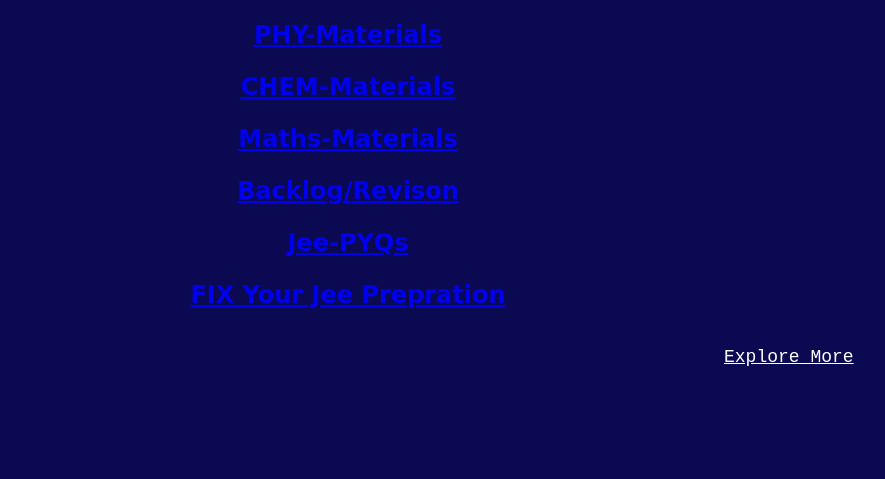
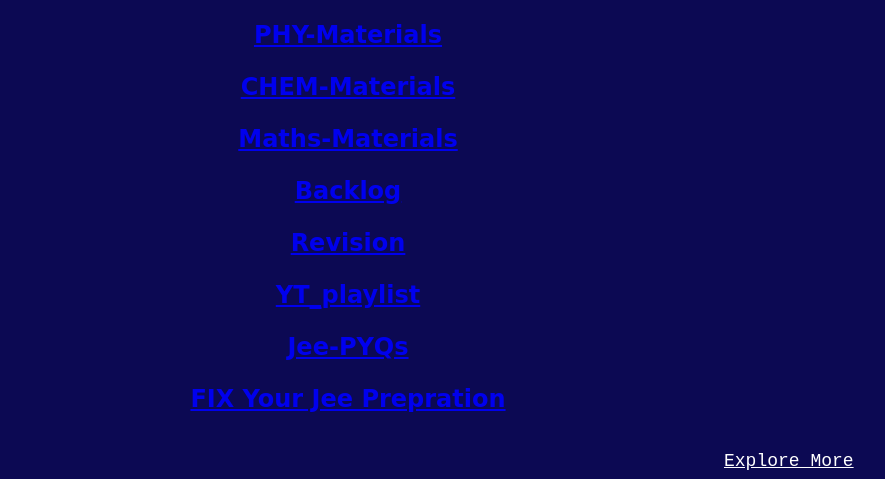
Before and after one commit to OmUtkarsh75j/mystuffs, a plain HTML site: page index.html in a window 1280 px wide. Shown: the part 504-983 px from the top of the page, without its empty margins (292-1177 px from the left). Before the commit the page ends 879 px from the top, so only its background shows below. Drawn offline with Linux system fonts and the light colour scheme.

Commit message:
Update index.html

```diff
--- a/index.html
+++ b/index.html
@@ -18,7 +18,7 @@
     .var2{
         font-size: x-large;
         font-weight: bolder;
-        color: #fff;
+        color: #FFFACD;
         font-family: cursive;
         text-align: center;
 
@@ -61,7 +61,9 @@
         <p> <a href="https://drive.google.com/drive/u/0/mobile/folders/1mc6DqMUZhEb4jP2B2MmSYf9COpIYKhP4?usp=sharing" target="_blank">PHY-Materials </a> </p>
         <p> <a href="https://drive.google.com/drive/folders/1eY24sJWSLriH4ygHDTG6rnV72biJfQOx"target="_blank">CHEM-Materials</a> </p>
         <p> <a href="https://drive.google.com/drive/u/0/mobile/folders/1ojfJwY3PLYZEiLAwxTz1qwKOzYFyaYZ8"target="_blank">Maths-Materials</a> </p>
-        <p> <a href="https://backlog.sankalpbhaiya.com/"target="_blank">Backlog/Revison</a> </p>
+        <p> <a href="https://backlog.sankalpbhaiya.com/"target="_blank">Backlog</a> </p>
+        <p> <a href="https://revision.sankalpbhaiya.com/">Revision</a> </p>
+        <p> <a href="https://youtube.com/playlist?list=PLrD0MlODLrE9HebLvU_bLngjSAgXw3R7t&si=C1ySNRtSlv00vok9">YT_playlist</a> </p>
         <p> <a href="https://drive.google.com/drive/folders/1-BztM-aNjEpALJqrJ4tGGFqM-nnA4Al5" target="_blank">Jee-PYQs</a></p>
         <p> <a href="https://drive.google.com/file/d/1MtqQg1QPT_uet_8M316ulQNtLJruE9W3/view" target="_blank">FIX Your Jee Prepration </a></p>
 
```
